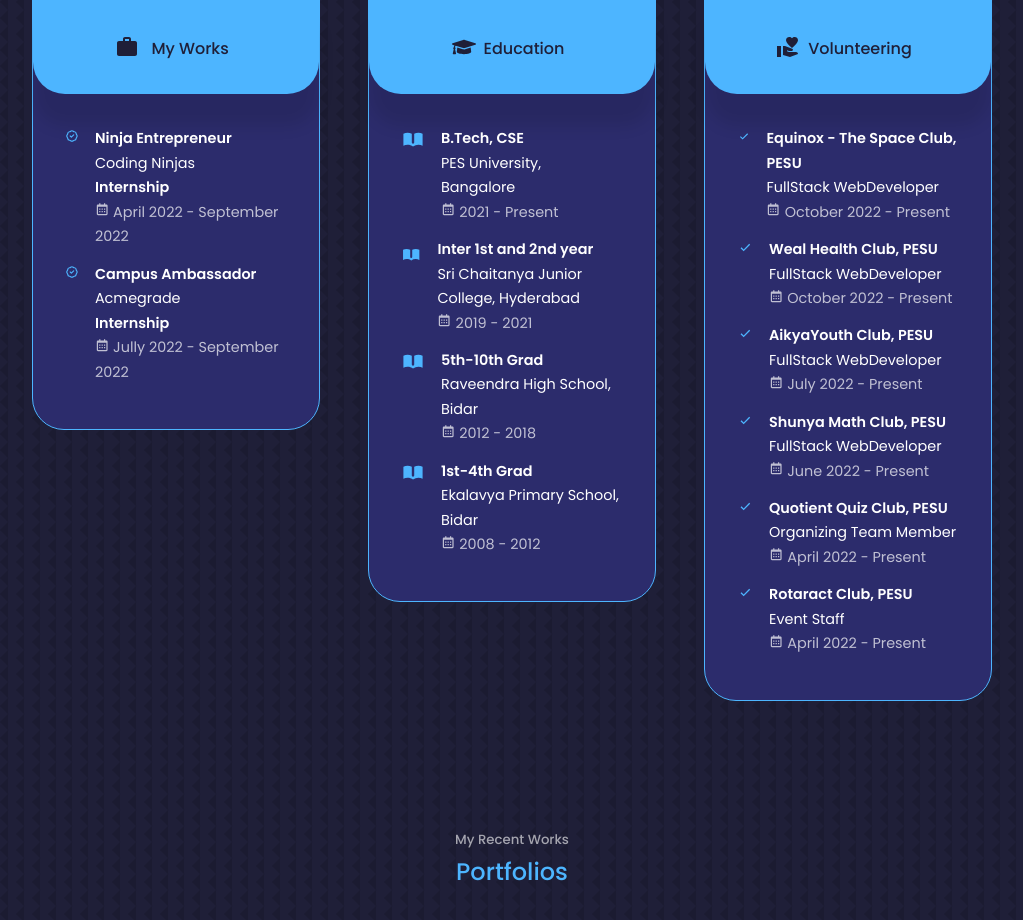
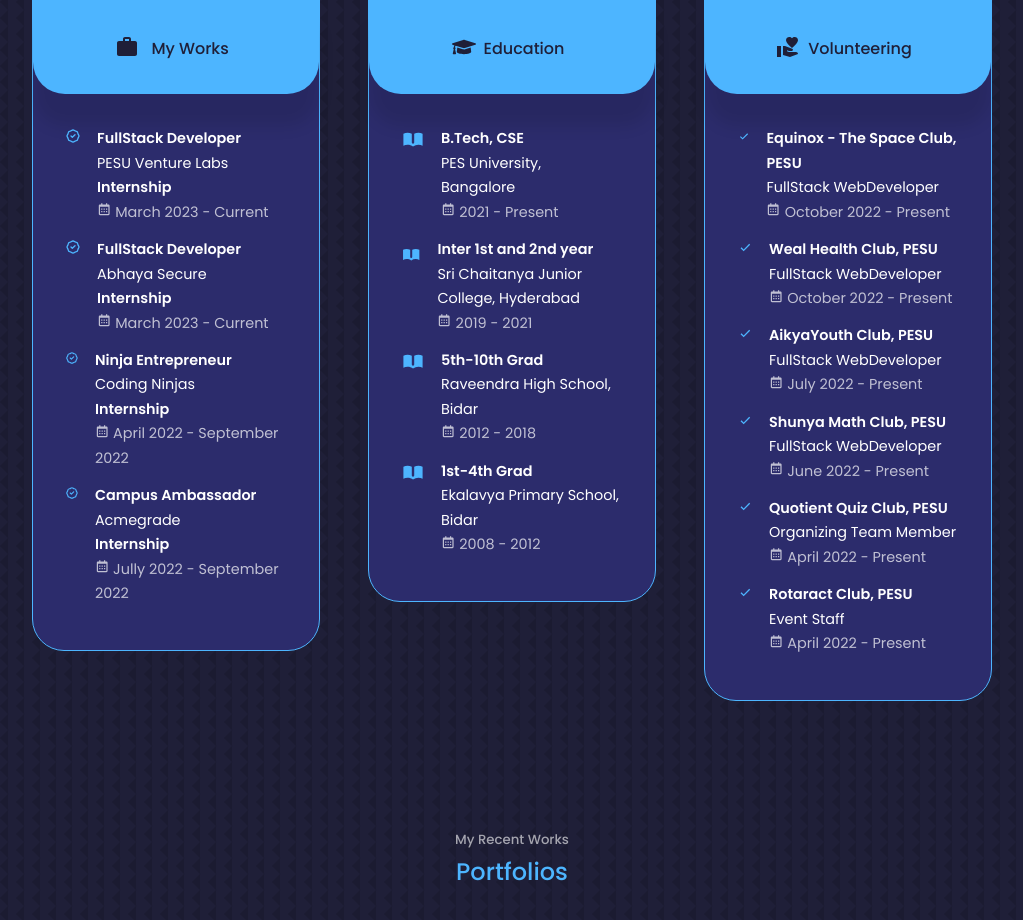
Before and after one commit to its-abhishek/AbhishekHonnapure, a React (Create React App) app: page / in a window 1280 px wide. Shown: the part 2502-3422 px from the top of the page, without its empty margins (128-1151 px from the left). Built offline with nearby package versions, Linux system fonts and the light colour scheme.

Commit message:
minor changes in education.js - Abhishek

```diff
--- a/src/components/education/Education.jsx
+++ b/src/components/education/Education.jsx
@@ -20,6 +20,14 @@ const Services = () => {
           </div>
 
           <ul className="service__list">
+            <li>
+              <HiOutlineBadgeCheck className="service__list-icon" />
+              <p> <span style={{ fontWeight: "bold" }}>FullStack Developer</span> <br />PESU Venture Labs<br /><span style={{ fontWeight: "bold" }}>Internship</span><br /><span style={{ opacity: "0.7" }}><BiCalendar /> March 2023 - Current</span></p>
+            </li>
+            <li>
+              <HiOutlineBadgeCheck className="service__list-icon" />
+              <p> <span style={{ fontWeight: "bold" }}>FullStack Developer</span> <br />Abhaya Secure<br /><span style={{ fontWeight: "bold" }}>Internship</span><br /><span style={{ opacity: "0.7" }}><BiCalendar /> March 2023 - Current</span></p>
+            </li>
             <li>
               <HiOutlineBadgeCheck className="service__list-icon" />
               <p> <span style={{ fontWeight: "bold" }}>Ninja Entrepreneur</span> <br />Coding Ninjas<br /><span style={{ fontWeight: "bold" }}>Internship</span><br /><span style={{ opacity: "0.7" }}><BiCalendar /> April 2022 - September 2022</span></p>
```
